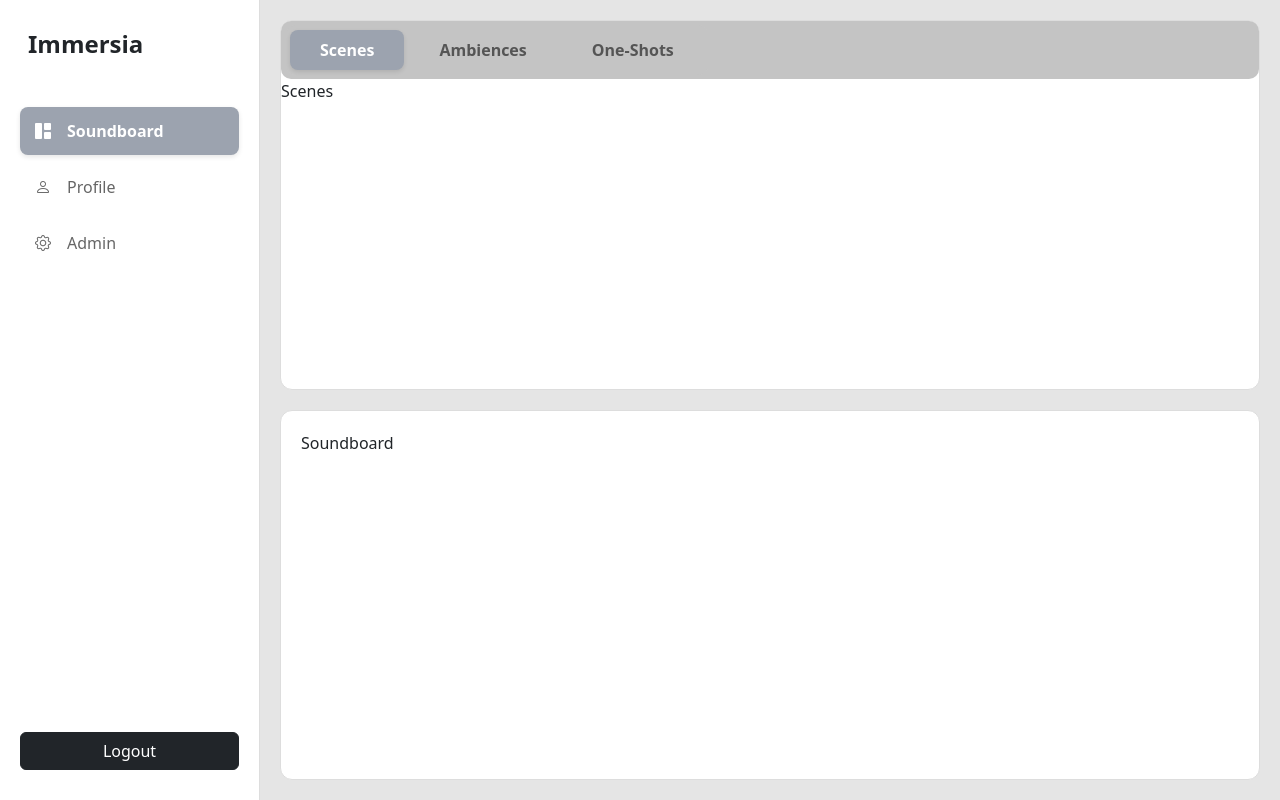
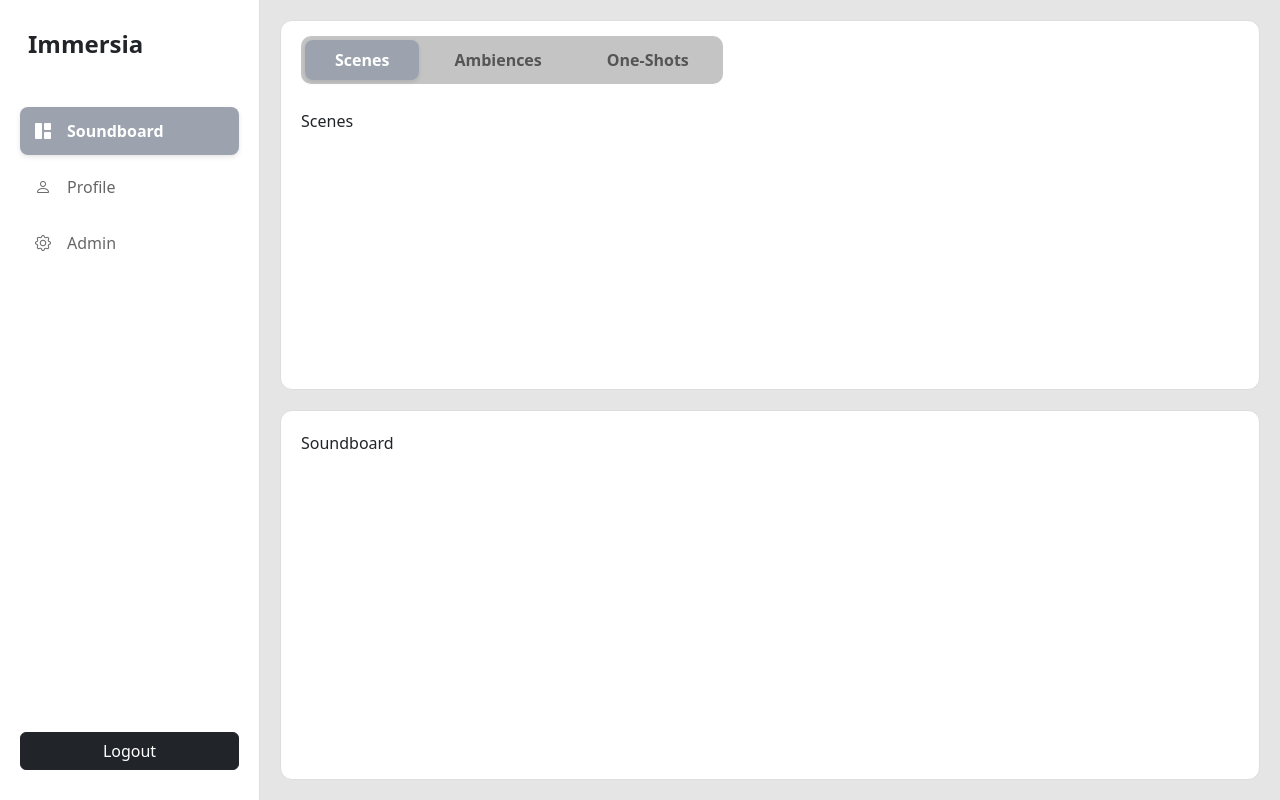
Before and after one commit to sbalazs222/Immersia, a React (Vite) app in the folder apps/web/: page /Soundboard in a window 1280 px wide. Built offline with nearby package versions, Linux system fonts and the light colour scheme.

Commit message:
Soundboard design update 2.0

```diff
--- a/apps/web/src/Soundboard.jsx
+++ b/apps/web/src/Soundboard.jsx
@@ -7,7 +7,7 @@
     return (
         <>
             <div className='soundboard-dsgn'>
-                <div className='soundboard-section top-section'>
+                <div className='soundboard-section'>
                     <div className='tabs-dsgn'>
                         <div className='tabs-container'>
                             <button className={activeTab == "scenes" ? "tab-btn active" : "tab-btn"} onClick={() => setActiveTab("scenes")}>Scenes</button>
@@ -16,16 +16,16 @@
                         </div>
                     </div>
 
-                    <div className='content'>
-                        {activeTab == "scenes" && <div className='ideiglenes'>Scenes</div>}
-                        {activeTab == "ambiences" && <div className='ideiglenes'>Ambiences</div>}
-                        {activeTab == "oneshots" && <div className='ideiglenes'>One-shots</div>}
+                    <div className='content-area'>
+                        {activeTab == "scenes" && <div>Scenes</div>}
+                        {activeTab == "ambiences" && <div>Ambiences</div>}
+                        {activeTab == "oneshots" && <div>One-shots</div>}
                     </div>
                 </div>
 
-                <div className='soundboard-section bottom-section'>
+                <div className='soundboard-section'>
                     <div className='content-area'>
-                        <div className='ideiglenes'>Soundboard</div>
+                        <div>Soundboard</div>
                     </div>
                 </div>
             </div>
--- a/apps/web/src/styles/App.css
+++ b/apps/web/src/styles/App.css
@@ -57,8 +57,8 @@
 /* Soundboard */
 .tabs-container {
   background-color: #C4C4C4;
-  border-radius: 12px;
-  padding: 5px;
+  border-radius: 10px;
+  padding: 4px;
   display: inline-flex;
   gap: 5px;
 }
@@ -93,6 +93,7 @@
   gap: 20px;
   box-sizing: border-box;
   min-height: 0;
+  background-color: #E5E5E5;
 }
 
 .soundboard-section{
@@ -103,14 +104,13 @@
   flex-direction: column;
   border: 1px solid #ddd;
   min-height: 0;
+  overflow: hidden;
 }
 
 .tabs-dsgn {
-  background-color: #C4C4C4;
   border-radius: 10px;
-  padding: 4px;
-  display: inline-flex;
-  gap: 5px;
+  padding: 15px 20px 5px 20px;
+  display: flex;
 }
 
 .content-area{
```
